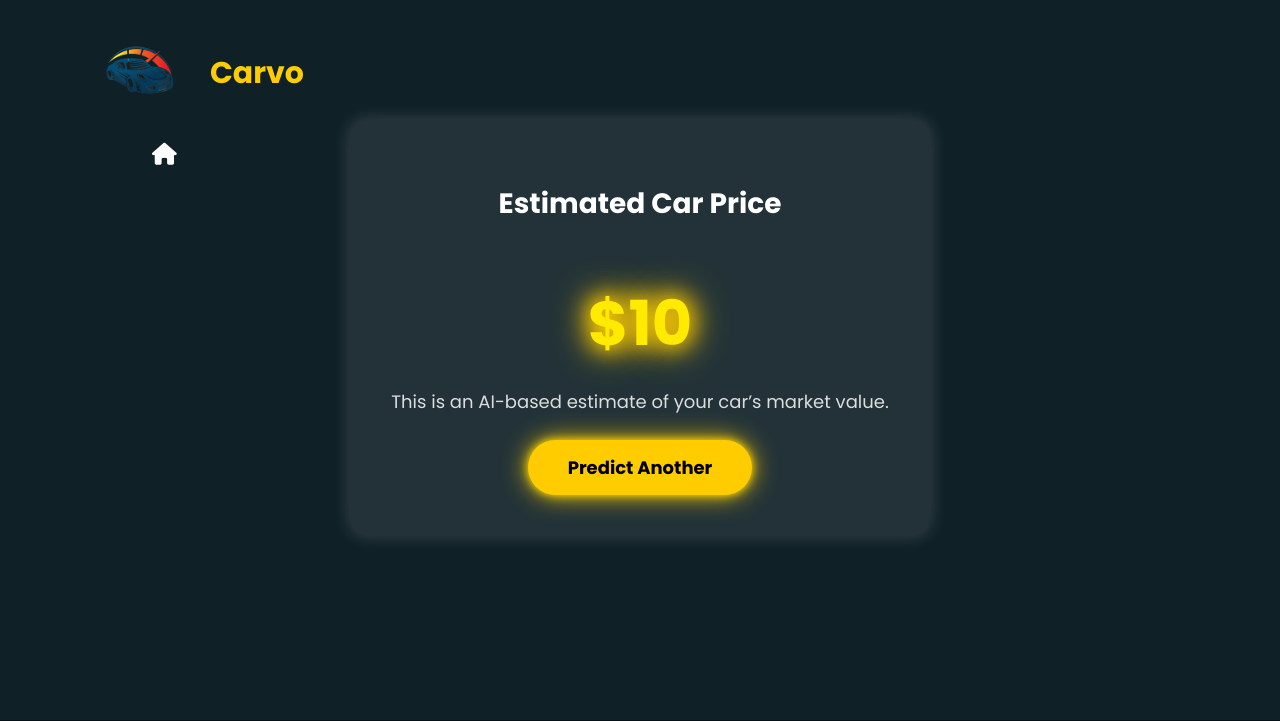
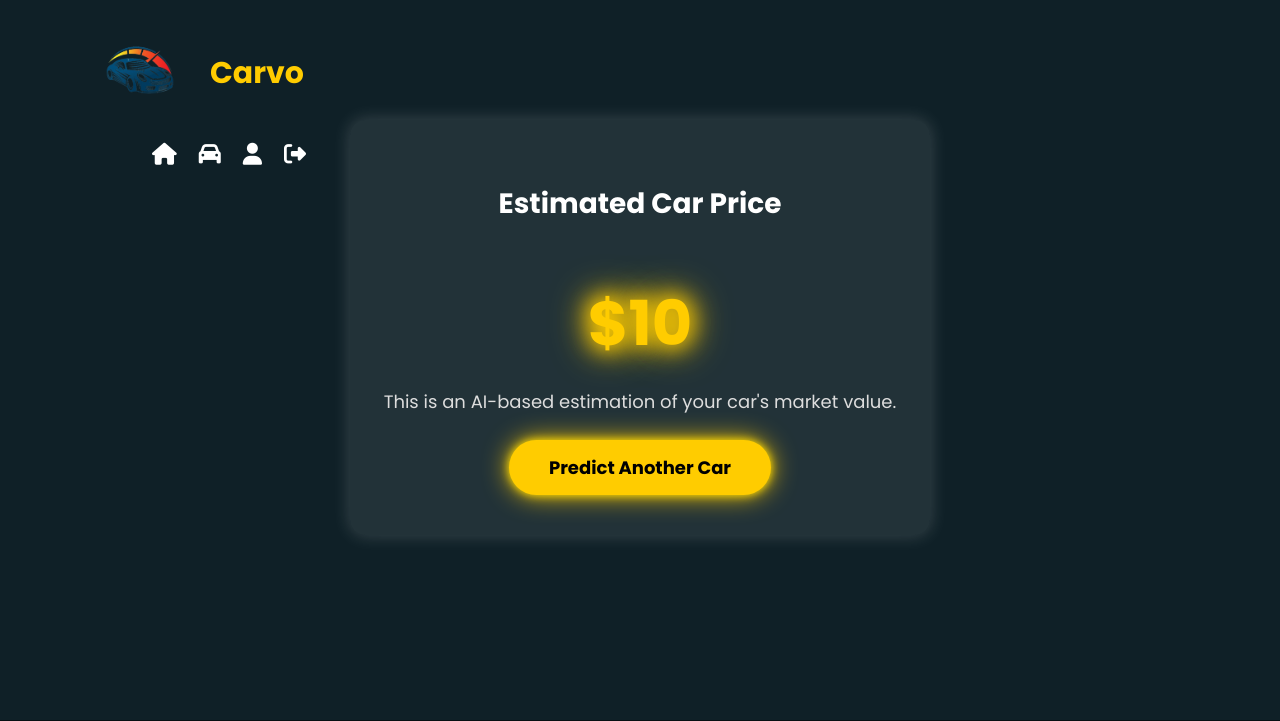
Before and after one commit to Mohamedsayed01/car_price, a Flask app: template templates/result.html in a window 1280 px wide. Shown: the top 721 px of the page. Run offline with Flask 3, Linux system fonts and the light colour scheme; the template is opened without the code that fills it: most values are stand-ins (such as "Sample title", 1, 10 or a date in 2020).

Commit message:
Update result.html

```diff
--- a/templates/result.html
+++ b/templates/result.html
@@ -1,65 +1,52 @@
 <!DOCTYPE html>
 <html lang="en">
-
-<link rel="stylesheet" href="https://cdnjs.cloudflare.com/ajax/libs/font-awesome/6.4.0/css/all.min.css">
-
 <head>
     <meta charset="UTF-8">
     <meta name="viewport" content="width=device-width, initial-scale=1.0">
     <title>Carvo | Prediction Result</title>
-
-    <!-- Google Font -->
-    <link
-        href="https://fonts.googleapis.com/css2?family=Poppins:wght@300;400;600;700&display=swap"
-        rel="stylesheet"
-    >
-
-    <!-- Custom CSS -->
-    <link
-        rel="stylesheet"
-        href="{{ url_for('static', filename='style.css') }}"
-    >
+    <link href="https://fonts.googleapis.com/css2?family=Poppins:wght@300;400;600;700&display=swap" rel="stylesheet">
+    <link rel="stylesheet" href="https://cdnjs.cloudflare.com/ajax/libs/font-awesome/6.4.0/css/all.min.css">
+    <link rel="stylesheet" href="{{ url_for('static', filename='style.css') }}">
 </head>
-
 <body>
 
-    <!-- ==================== Navbar ==================== -->
 <nav class="navbar" id="navbar">
     <div class="container">
         <div class="logo">
             <img src="{{ url_for('static', filename='caricon.png') }}" alt="Carvo Logo">
             <span>Carvo</span>
         </div>
-
         <ul class="nav-links">
-
             <li><a href="/" title="Home"><i class="fa-solid fa-house"></i></a></li>
-
+            <li><a href="/predict" title="Predict Again"><i class="fa-solid fa-car"></i></a></li>
+            <li><a href="/profile" title="Profile"><i class="fa-solid fa-user"></i></a></li>
+            <li><a href="/logout" title="Logout"><i class="fa-solid fa-right-from-bracket"></i></a></li>
         </ul>
     </div>
 </nav>
 
-
-    <!-- ==================== Result Section ==================== -->
 <section class="result-section">
     <div class="result-box">
         <h2>Estimated Car Price</h2>
-            <h1>${{ price }}</h1>
-
+        <h1 style="color: #ffcc00;">${{ price }}</h1>
         <p class="result-desc">
-                This is an AI-based estimate of your car’s market value.
+            This is an AI-based estimation of your car's market value.
         </p>
-
-            <a href="/predict" class="btn neon-btn">
-                Predict Another
-            </a>
+        <a href="/predict" class="btn neon-btn">Predict Another Car</a>
     </div>
 </section>
 
-    <!-- ==================== Footer ==================== -->
 <footer>
     <p>© 2026 Carvo | Developed by Mohamed Sayed</p>
 </footer>
 
+<script>
+    window.addEventListener("scroll", function () {
+        const nav = document.getElementById("navbar");
+        if (window.scrollY > 50) nav.classList.add("scrolled");
+        else nav.classList.remove("scrolled");
+    });
+</script>
+
 </body>
 </html>
```
Lines whose indentation alone changed are shown as unchanged.
